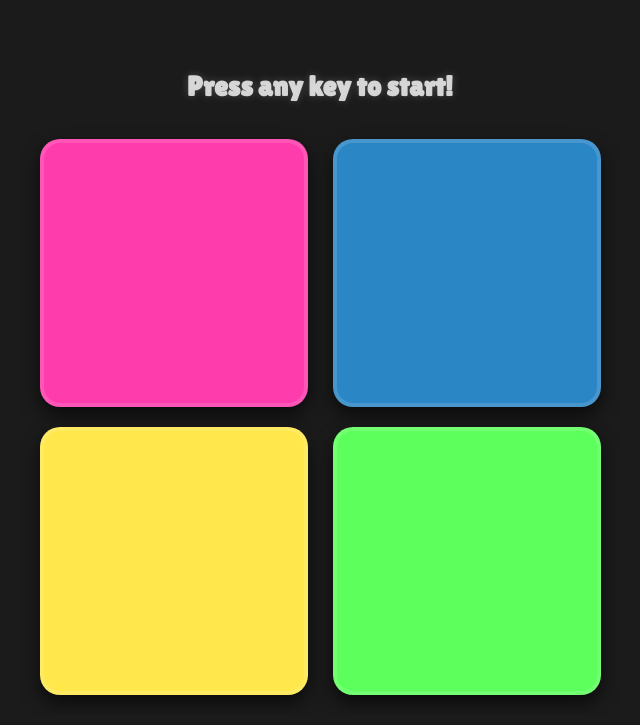
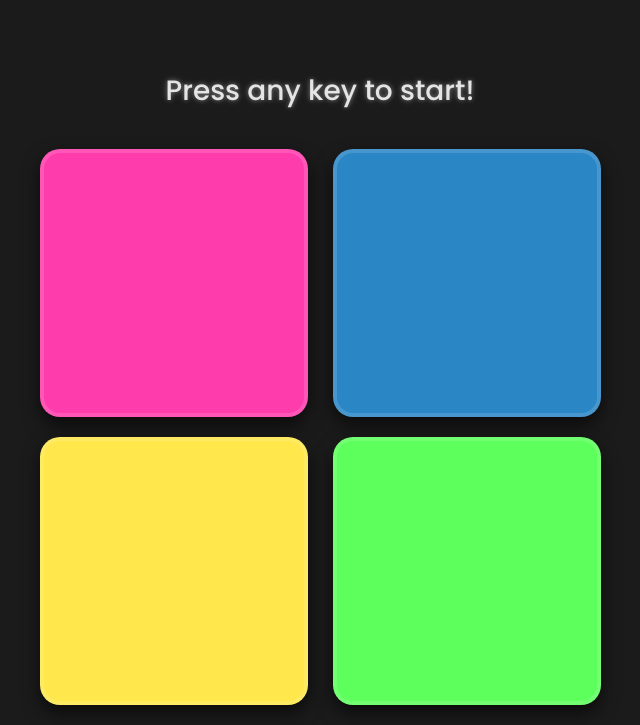
Before and after one commit to SudeepKagi/Simon-Says, a plain HTML site: page index.html in a window 1280 px wide. Shown: the part 161-886 px from the top of the page, without its empty margins (320-960 px from the left). Drawn offline with Linux system fonts and the light colour scheme.

Commit message:
Changed the font

```diff
--- a/style.css
+++ b/style.css
@@ -1,7 +1,7 @@
 @import url('https://fonts.googleapis.com/css2?family=Lilita+One&display=swap');
+@import url('https://fonts.googleapis.com/css2?family=Poppins:wght@300;400;500&display=swap');
 
 body {
-    font-family: 'Lilita One', cursive;
     background-color: #1b1b1b;
     color: #f3f3f3;
     text-align: center;
@@ -13,6 +13,7 @@ body {
 }
 
 h1 {
+    font-family: 'Lilita One', cursive;
     font-size: 78px;
     color: #e9204f;
     letter-spacing: 2px;
@@ -20,9 +21,13 @@ h1 {
 }
 
 h4 {
-    color: #ffffffcc;
+  font-family: 'Poppins', sans-serif;
+    font-weight: 500;
+    color: #ffffffd9;
     font-size: 28px;
-    text-shadow: 0 0 8px #ffffff33;
+    text-shadow:
+        0 0 4px #ffffff55,
+        0 0 8px #ffffff33;
 }
 
 .btn-container {
```
